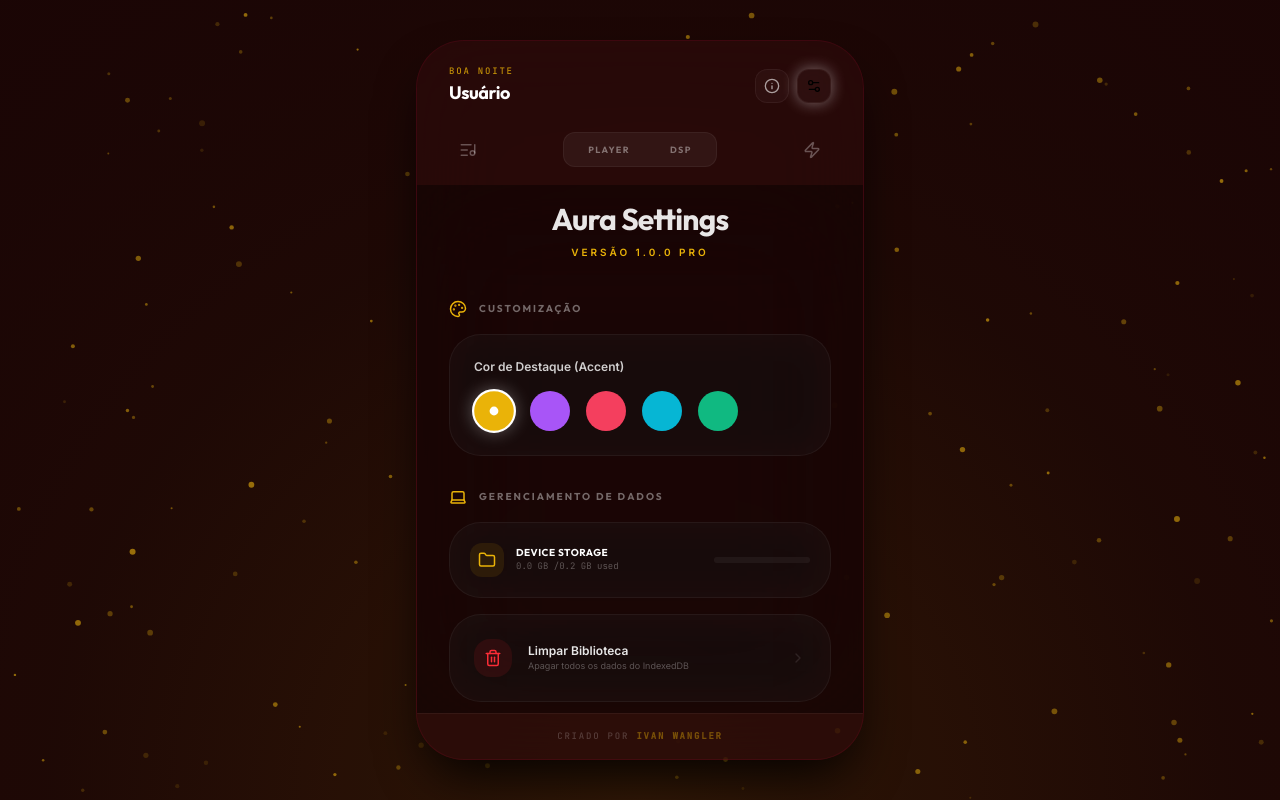
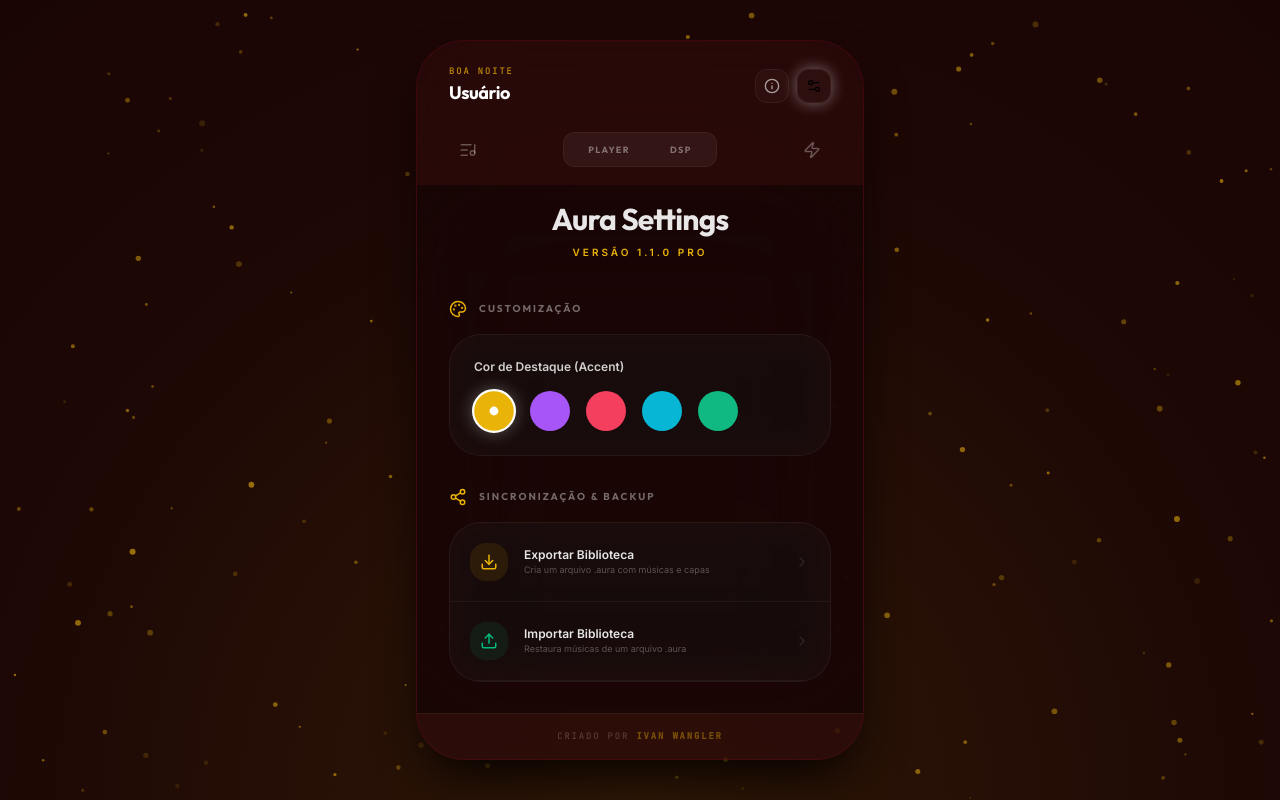
Before and after one commit to leonardoaugustoicarus-png/ivan-wangler-player, a React (Vite) app: page / in a window 1280 px wide. Both pictures are taken after a click on the button 814 px from the left and 85 px from the top of the page. Built offline with nearby package versions, Linux system fonts and the light colour scheme.

Commit message:
Implement Library Backup & Sync feature (.aura files)

```diff
--- a/src/components/Settings.tsx
+++ b/src/components/Settings.tsx
@@ -1,7 +1,7 @@
-import React, { useState, useEffect } from 'react';
+import React, { useState, useEffect, useRef } from 'react';
 import { motion } from 'motion/react';
-import { Palette, Trash2, ShieldCheck, ChevronRight, Laptop, Folder } from 'lucide-react';
-import { clearAllTracks } from '../utils/db';
+import { Palette, Trash2, ShieldCheck, ChevronRight, Laptop, Folder, Share2, Download, Upload, Loader2 } from 'lucide-react';
+import { clearAllTracks, exportLibraryData, importLibraryData } from '../utils/db';
 
 interface SettingsProps {
     accentColor: string;
@@ -18,6 +18,9 @@ const PRESET_COLORS = [
 
 export default function Settings({ accentColor, setAccentColor }: SettingsProps) {
     const [storageInfo, setStorageInfo] = useState({ used: 0, total: 0 });
+    const [isExporting, setIsExporting] = useState(false);
+    const [isImporting, setIsImporting] = useState(false);
+    const fileInputRef = useRef<HTMLInputElement>(null);
 
     useEffect(() => {
         if (navigator.storage && navigator.storage.estimate) {
@@ -28,7 +31,7 @@ export default function Settings({ accentColor, setAccentColor }: SettingsProps)
                 });
             });
         }
-    }, []);
+    }, [isImporting]);
 
     const handleClearLibrary = async () => {
         if (confirm('Tem certeza que deseja apagar toda a biblioteca permanentemente?')) {
@@ -37,11 +40,62 @@ export default function Settings({ accentColor, setAccentColor }: SettingsProps)
         }
     };
 
+    const handleExport = async () => {
+        try {
+            setIsExporting(true);
+            const jsonData = await exportLibraryData();
+            const blob = new Blob([jsonData], { type: 'application/json' });
+            const url = URL.createObjectURL(blob);
+            const a = document.createElement('a');
+            a.href = url;
+            a.download = `ivan-wangler-backup-${new Date().toISOString().split('T')[0]}.aura`;
+            document.body.appendChild(a);
+            a.click();
+            document.body.removeChild(a);
+            URL.revokeObjectURL(url);
+        } catch (err) {
+            alert('Falha ao exportar biblioteca. O arquivo pode ser muito grande para o navegador.');
+            console.error(err);
+        } finally {
+            setIsExporting(false);
+        }
+    };
+
+    const handleImportClick = () => {
+        fileInputRef.current?.click();
+    };
+
+    const handleFileChange = async (e: React.ChangeEvent<HTMLInputElement>) => {
+        const file = e.target.files?.[0];
+        if (!file) return;
+
+        try {
+            setIsImporting(true);
+            const reader = new FileReader();
+            reader.onload = async (event) => {
+                try {
+                    const content = event.target?.result as string;
+                    await importLibraryData(content);
+                    alert('Biblioteca importada com sucesso! O aplicativo será reiniciado.');
+                    window.location.reload();
+                } catch (err) {
+                    alert('Erro ao processar o arquivo de backup.');
+                }
+            };
+            reader.readAsText(file);
+        } catch (err) {
+            alert('Falha ao importar biblioteca.');
+            console.error(err);
+        } finally {
+            setIsImporting(false);
+        }
+    };
+
     return (
         <div className="flex flex-col h-full px-8 pt-4 pb-12 overflow-y-auto no-scrollbar bg-black/40 backdrop-blur-3xl">
             <div className="mb-10 text-center">
                 <h2 className="text-3xl font-display font-bold tracking-tight text-white/90">Aura Settings</h2>
-                <p className="text-[10px] uppercase tracking-[0.3em] text-accent font-bold mt-2">Versão 1.0.0 Pro</p>
+                <p className="text-[10px] uppercase tracking-[0.3em] text-accent font-bold mt-2">Versão 1.1.0 Pro</p>
             </div>
 
             <div className="space-y-8">
@@ -68,6 +122,56 @@ export default function Settings({ accentColor, setAccentColor }: SettingsProps)
                                 ))}
                             </div>
                         </div>
+                    </div>
+                </section>
+
+                {/* Sincronização Section */}
+                <section>
+                    <div className="flex items-center space-x-3 mb-4">
+                        <Share2 size={18} className="text-accent" />
+                        <h3 className="text-[10px] uppercase tracking-[0.2em] font-display font-bold text-white/40">Sincronização & Backup</h3>
+                    </div>
+                    <div className="glass-card rounded-[32px] overflow-hidden border-white/5 divide-y divide-white/5">
+                        <button
+                            onClick={handleExport}
+                            disabled={isExporting}
+                            className="w-full flex items-center justify-between p-5 hover:bg-white/5 transition-all group disabled:opacity-50"
+                        >
+                            <div className="flex items-center space-x-4">
+                                <div className="p-2.5 rounded-2xl bg-accent/10 text-accent group-hover:scale-110 transition-transform">
+                                    {isExporting ? <Loader2 size={18} className="animate-spin" /> : <Download size={18} />}
+                                </div>
+                                <div className="text-left">
+                                    <p className="text-xs font-bold text-white/90">Exportar Biblioteca</p>
+                                    <p className="text-[9px] text-white/30">Cria um arquivo .aura com músicas e capas</p>
+                                </div>
+                            </div>
+                            <ChevronRight size={16} className="text-white/10 group-hover:text-accent" />
+                        </button>
+
+                        <button
+                            onClick={handleImportClick}
+                            disabled={isImporting}
+                            className="w-full flex items-center justify-between p-5 hover:bg-white/5 transition-all group disabled:opacity-50"
+                        >
+                            <div className="flex items-center space-x-4">
+                                <div className="p-2.5 rounded-2xl bg-emerald-500/10 text-emerald-500 group-hover:scale-110 transition-transform">
+                                    {isImporting ? <Loader2 size={18} className="animate-spin" /> : <Upload size={18} />}
+                                </div>
+                                <div className="text-left">
+                                    <p className="text-xs font-bold text-white/90">Importar Biblioteca</p>
+                                    <p className="text-[9px] text-white/30">Restaura músicas de um arquivo .aura</p>
+                                </div>
+                            </div>
+                            <ChevronRight size={16} className="text-white/10 group-hover:text-emerald-500" />
+                        </button>
+                        <input
+                            type="file"
+                            ref={fileInputRef}
+                            onChange={handleFileChange}
+                            accept=".aura,.json"
+                            className="hidden"
+                        />
                     </div>
                 </section>
 
--- a/src/utils/db.ts
+++ b/src/utils/db.ts
@@ -82,3 +82,79 @@ export const clearAllTracks = async (): Promise<void> => {
         request.onsuccess = () => resolve();
     });
 };
+
+// ─── Export/Import Logic ──────────────────────────────────────────────────
+
+/**
+ * Converts a Blob to a Base64 string.
+ */
+const blobToBase64 = (blob: Blob): Promise<string> => {
+    return new Promise((resolve, reject) => {
+        const reader = new FileReader();
+        reader.onload = () => resolve(reader.result as string);
+        reader.onerror = reject;
+        reader.readAsDataURL(blob);
+    });
+};
+
+/**
+ * Converts a Base64 string back to a Blob.
+ */
+const base64ToBlob = (base64: string): Blob => {
+    const parts = base64.split(';base64,');
+    const contentType = parts[0].split(':')[1];
+    const raw = window.atob(parts[1]);
+    const rawLength = raw.length;
+    const uInt8Array = new Uint8Array(rawLength);
+
+    for (let i = 0; i < rawLength; ++i) {
+        uInt8Array[i] = raw.charCodeAt(i);
+    }
+
+    return new Blob([uInt8Array], { type: contentType });
+};
+
+export const exportLibraryData = async (): Promise<string> => {
+    const tracks = await getAllTracks();
+    const exportableTracks = await Promise.all(tracks.map(async (track) => {
+        const serialized: any = { ...track };
+
+        // Convert audio file to Base64
+        serialized.file = await blobToBase64(track.file);
+
+        // Convert coverBlob to Base64 if it exists
+        if (track.coverBlob) {
+            serialized.coverBlob = await blobToBase64(track.coverBlob);
+        }
+
+        // Remove temporary blob URL before export
+        delete serialized.coverUrl;
+
+        return serialized;
+    }));
+
+    return JSON.stringify({
+        version: 1,
+        timestamp: Date.now(),
+        tracks: exportableTracks
+    });
+};
+
+export const importLibraryData = async (jsonData: string): Promise<void> => {
+    const data = JSON.parse(jsonData);
+    if (!data.tracks || !Array.isArray(data.tracks)) {
+        throw new Error('Formato de backup inválido.');
+    }
+
+    // Optional: Clear existing tracks (or we could merge, but clear is safer for a "restore")
+    await clearAllTracks();
+
+    for (const trackData of data.tracks) {
+        const track: PersistedTrack = {
+            ...trackData,
+            file: base64ToBlob(trackData.file),
+            coverBlob: trackData.coverBlob ? base64ToBlob(trackData.coverBlob) : null
+        };
+        await saveTrack(track);
+    }
+};
```
